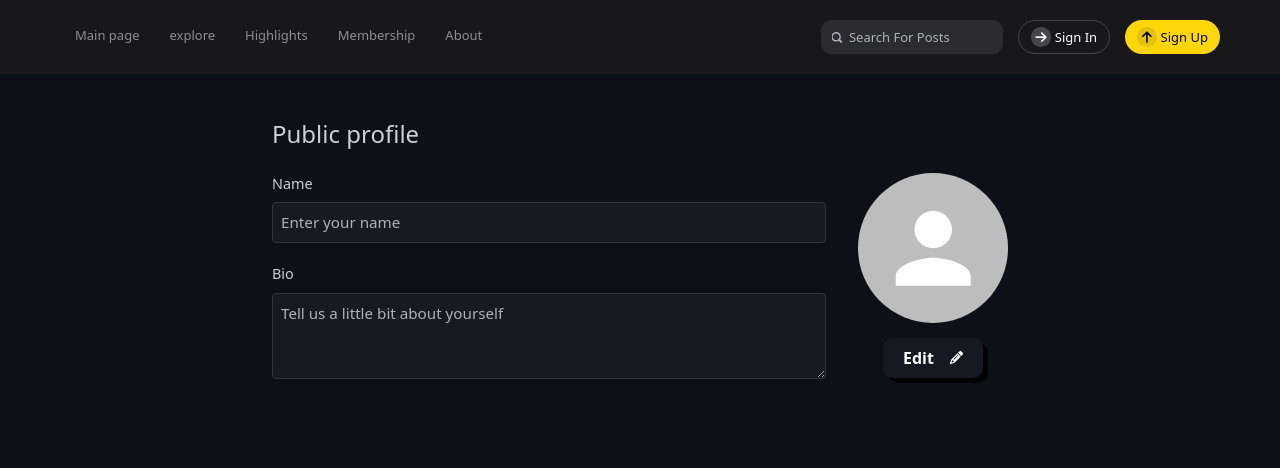
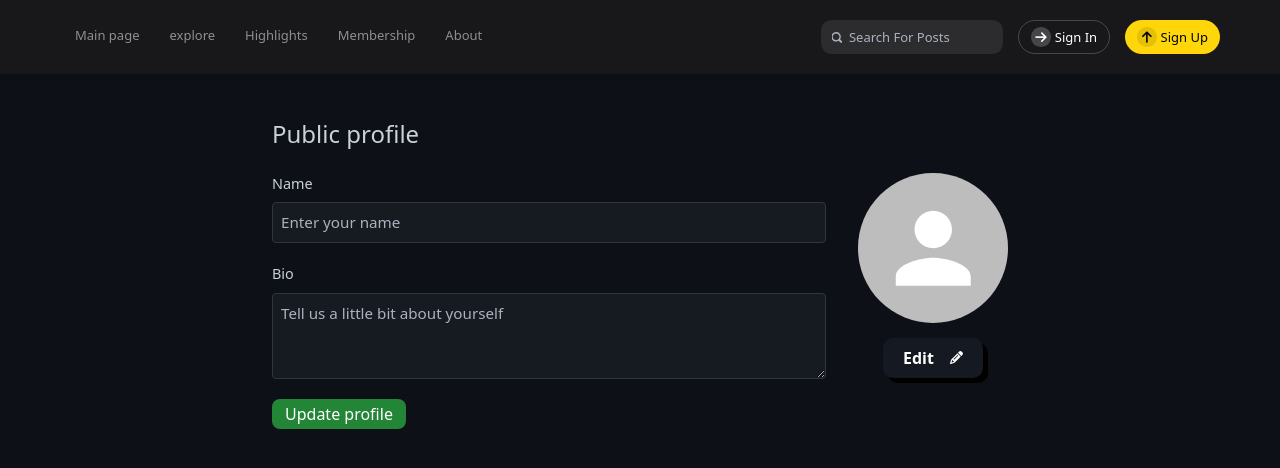
Before and after one commit to h1mky/glass-photo-ts, a React (Vite) app: page /settings in a window 1280 px wide. Shown: the top 468 px of the page. Built offline with nearby package versions, Linux system fonts and the light colour scheme; a web font is replaced by a local one.

Commit message:
add patch request, only for description

```diff
--- a/src/components/settingsList/index.tsx
+++ b/src/components/settingsList/index.tsx
@@ -1,24 +1,43 @@
 import { Avatar } from "@mui/material";
-import "./settingsList.css";
 import { useSelector } from "react-redux";
 import { selectUserMain } from "../../redux/userSlice/selector";
 
+import "./settingsList.css";
+import { useFormik } from "formik";
+import { patchUserData } from "../../services/UserService/service";
+
 const SettingsList = () => {
   const userData = useSelector(selectUserMain);
+
+  const formik = useFormik({
+    initialValues: {
+      description: userData?.description || "",
+      user_img: userData?.user_img || "",
+    },
+    onSubmit: async (values) => {
+      try {
+        await patchUserData(values);
+        console.log("Profile updated");
+      } catch (error) {
+        console.error("Update failed", error);
+      }
+    },
+  });
 
   return (
     <div className="settings-background">
       <div className="profile-container">
         <h2>Public profile</h2>
 
-        <div className="profile-content">
+        <form onSubmit={formik.handleSubmit} className="profile-content">
           <div className="form-section">
             <div className="form-field">
               <label>Name</label>
               <input
                 type="text"
                 placeholder="Enter your name"
-                value={userData?.username}
+                defaultValue={userData?.username}
+                disabled
               />
             </div>
 
@@ -27,25 +46,32 @@ const SettingsList = () => {
               <textarea
                 placeholder="Tell us a little bit about yourself"
                 rows={3}
-                value={userData?.description}
+                name="description"
+                value={formik.values.description}
+                onChange={formik.handleChange}
               />
             </div>
+
+            <button className="submit-button btn" type="submit">
+              <span>Update profile</span>
+            </button>
           </div>
 
           <div className="avatar-section">
             <Avatar
-              src={userData?.user_img}
+              src={formik.values.user_img}
               alt="Profile Picture"
               sx={{ width: 150, height: 150 }}
             />
-            <button className="Btn">
+            {/* Тут кнопка Edit — визуальная, неактивная */}
+            <button className="Btn" type="button">
               Edit
               <svg viewBox="0 0 512 512" className="svg">
                 <path d="M410.3 231l11.3-11.3-33.9-33.9-62.1-62.1L291.7 89.8l-11.3 11.3-22.6 22.6L58.6 322.9c-10.4 10.4-18 23.3-22.2 37.4L1 480.7c-2.5 8.4-.2 17.5 6.1 23.7s15.3 8.5 23.7 6.1l120.3-35.4c14.1-4.2 27-11.8 37.4-22.2L387.7 253.7 410.3 231zM160 399.4l-9.1 22.7c-4 3.1-8.5 5.4-13.3 6.9L59.4 452l23-78.1c1.4-4.9 3.8-9.4 6.9-13.3l22.7-9.1v32c0 8.8 7.2 16 16 16h32zM362.7 18.7L348.3 33.2 325.7 55.8 314.3 67.1l33.9 33.9 62.1 62.1 33.9 33.9 11.3-11.3 22.6-22.6 14.5-14.5c25-25 25-65.5 0-90.5L453.3 18.7c-25-25-65.5-25-90.5 0zm-47.4 168l-144 144c-6.2 6.2-16.4 6.2-22.6 0s-6.2-16.4 0-22.6l144-144c6.2-6.2 16.4-6.2 22.6 0s6.2 16.4 0 22.6z"></path>
               </svg>
             </button>
           </div>
-        </div>
+        </form>
       </div>
     </div>
   );
--- a/src/components/settingsList/settingsList.css
+++ b/src/components/settingsList/settingsList.css
@@ -108,3 +108,17 @@ textarea:focus {
   transition-duration: 0.3s;
   box-shadow: 2px 2px 0px white;
 }
+.submit-button {
+  background: rgb(35, 134, 54);
+  border-radius: 8px;
+  padding: 0 12px;
+  align-items: center;
+  height: 30px;
+}
+.submit-button span {
+  color: white;
+  text-decoration: solid;
+}
+.submit-button:hover {
+  background: rgb(35, 150, 54);
+}
--- a/src/services/UserService/service.ts
+++ b/src/services/UserService/service.ts
@@ -4,6 +4,11 @@ export interface SignUpRequest {
   email: string;
   username: string;
   password: string;
+}
+
+export interface EditedData {
+  user_img?: string;
+  description?: string;
 }
 
 export type SignInRequest = Omit<SignUpRequest, "username">;
@@ -30,3 +35,11 @@ export const fetchSignIn = (userData: SignInRequest) => {
 export const fetchMainPageUser = () => {
   return request("http://localhost:3000/", "GET");
 };
+
+export const patchUserData = (editedData: EditedData) => {
+  return request(
+    "http://localhost:3000/user",
+    "PATCH",
+    JSON.stringify(editedData)
+  );
+};
```
